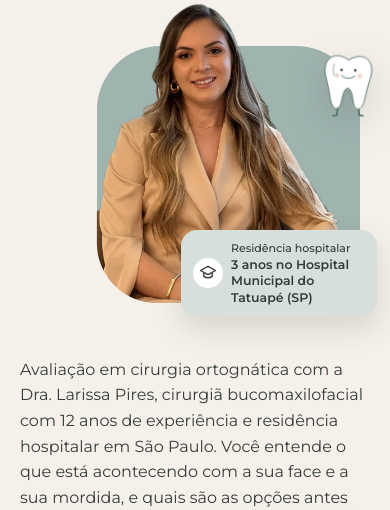
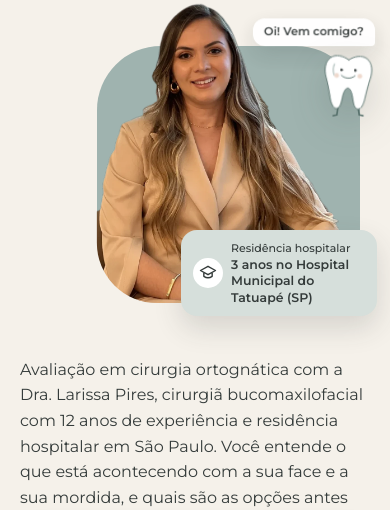
Before and after one commit to AK-Media-LPs/integra-saude-lp-larissa, a plain HTML site: page index.html in a window 390 px wide. Shown: the part 334-844 px from the top of the page. Drawn offline with Linux system fonts and the light colour scheme; animation ran at ten frames a second.

Commit message:
Mascote com movimento suave e balão de fala também no mobile
O dentinho persegue a posição de destino com amortecimento em vez de grudar na
rolagem, e a inclinação acompanha a direção do scroll de forma suave. O balão de
fala passa a aparecer no mobile. main.js?v=4, style.css?v=3.

Co-Authored-By: Claude Opus 5.5 <noreply@anthropic.com>

```diff
--- a/assets/css/style.css
+++ b/assets/css/style.css
@@ -436,7 +436,7 @@ h1,h2,h3,.t{text-wrap:balance}
 #quando .card .qfn,#sinais .card .qfn{grid-column:1/-1}
 .btn{font-size:15px!important;padding:12px 18px!important;gap:10px!important}
 #topo .btn,#sinais .btn,#sobre .btn,#final .btn,#avaliacao .btn{width:100%}
-.tmb{display:none}
+.tmb{right:2px;padding:7px 11px;font-size:11.5px!important;border-radius:12px 12px 4px 12px}
 .tph{top:16%!important;right:-2%!important;width:58px!important}
 }
 .qzg{display:grid;grid-template-columns:minmax(0,.9fr) minmax(0,1.1fr);gap:clamp(28px,5vw,72px);align-items:start}
--- a/assets/js/main.js
+++ b/assets/js/main.js
@@ -271,34 +271,42 @@ class Component extends DCLogic {
     var el = document.querySelector('.tms'), ph = document.querySelector('.tph'), bub = document.querySelector('.tmb');
     if (!el || !ph) return;
     var S = [['#topo','Oi! Vem comigo?'],['#quando','Essas são as áreas dela'],['#sobre','Prazer, Dra. Larissa'],['#sinais','Algum desses é você?'],['#avaliacao','Tudo explicado, sem pressa'],['#duvidas','Dúvida? Tem resposta aqui'],['#clinica','Olha o consultório'],['#local','Fica fácil de chegar'],['#final','Bora agendar?']].map(function (x) { return [document.querySelector(x[0]), x[1]]; }).filter(function (x) { return x[0]; });
-    var raf = 0, lastY = window.scrollY, wt = 0, st = 0, cur = -1, dir = 1;
+    var raf = 0, lastY = window.scrollY, wt = 0, st = 0, cur = -1, dir = 1, walking = false;
+    var ps = null, ts = 0, rs = 0, lt = 0, calm = window.matchMedia('(prefers-reduced-motion: reduce)').matches;
     var say = function (t) { bub.textContent = t; el.classList.add('say'); clearTimeout(st); st = setTimeout(function () { el.classList.remove('say'); }, 2600); };
     var ease = function (t) { return t < .5 ? 2 * t * t : 1 - Math.pow(-2 * t + 2, 2) / 2; };
-    var upd = function () {
+    var upd = function (now) {
       raf = 0;
+      var dt = lt ? Math.min(.1, (now - lt) / 1000) : 0; lt = now || 0;
       var vw = window.innerWidth, vh = window.innerHeight, y = window.scrollY, mob = vw <= 900;
       var r = ph.getBoundingClientRect(), w0 = r.width || 150;
       var max = Math.max(1, document.documentElement.scrollHeight - vh), p = Math.min(1, y / max);
       var t = ease(Math.min(1, Math.max(0, y / (vh * (mob ? .5 : .7)))));
+      var rt = walking && t > .9 ? dir * (mob ? 6 : 4) : 0;
+      if (ps === null || calm) { ps = p; ts = t; rs = rt; }
+      else if (dt) { var k = 1 - Math.exp(-dt * 7), kr = 1 - Math.exp(-dt * 10); ps += (p - ps) * k; ts += (t - ts) * k; rs += (rt - rs) * kr; }
       var gut = (vw - 1240) / 2, w1 = mob ? 40 : gut > 120 ? 60 : 50;
-      var x1 = mob ? vw - w1 - 6 + Math.sin(p * Math.PI * 9) * 3 : (gut > 70 ? vw - gut / 2 - w1 / 2 : vw - w1 - 10) + Math.sin(p * Math.PI * 9) * Math.min(10, gut / 8);
-      var y1 = vh * .16 + p * vh * .58;
-      var w = w0 + (w1 - w0) * t, x = r.left + (x1 - r.left) * t, yy = r.top + (y1 - r.top) * t;
-      el.style.width = w + 'px';
-      el.style.transform = 'translate(' + x.toFixed(1) + 'px,' + yy.toFixed(1) + 'px) rotate(' + (t > .9 ? dir * 4 : 0) + 'deg)';
+      var x1 = mob ? vw - w1 - 6 + Math.sin(ps * Math.PI * 9) * 3 : (gut > 70 ? vw - gut / 2 - w1 / 2 : vw - w1 - 10) + Math.sin(ps * Math.PI * 9) * Math.min(10, gut / 8);
+      var y1 = vh * .16 + ps * vh * .58;
+      var w = w0 + (w1 - w0) * ts, x = r.left + (x1 - r.left) * ts, yy = r.top + (y1 - r.top) * ts;
+      el.style.width = w.toFixed(2) + 'px';
+      el.style.transform = 'translate3d(' + x.toFixed(2) + 'px,' + yy.toFixed(2) + 'px,0) rotate(' + rs.toFixed(2) + 'deg)';
       el.classList.add('on');
-      if (!mob && t > .98) {
+      if (t > .98) {
         var c = 0; S.forEach(function (s2, i) { if (s2[0].getBoundingClientRect().top < vh * .5) c = i; });
         if (c !== cur) { cur = c; if (c > 0) say(S[c][1]); }
       } else if (y < 40 && cur !== 0) { cur = 0; setTimeout(function () { if (window.scrollY < 40) say(S[0][1]); }, 2600); }
+      if (Math.abs(p - ps) > .0002 || Math.abs(t - ts) > .001 || Math.abs(rt - rs) > .05) raf = requestAnimationFrame(upd);
+      else lt = 0;
     };
     var on = function () {
-      var y = window.scrollY; if (y !== lastY) { dir = y > lastY ? 1 : -1; lastY = y; el.classList.add('walk'); clearTimeout(wt); wt = setTimeout(function () { el.classList.remove('walk'); }, 220); }
+      var y = window.scrollY; if (y !== lastY) { dir = y > lastY ? 1 : -1; lastY = y; walking = true; el.classList.add('walk'); clearTimeout(wt); wt = setTimeout(function () { walking = false; el.classList.remove('walk'); if (!raf) raf = requestAnimationFrame(upd); }, 260); }
       if (!raf) raf = requestAnimationFrame(upd);
     };
-    window.addEventListener('tsay', function (e) { if (window.innerWidth > 900) say(e.detail); });
+    window.addEventListener('tsay', function (e) { say(e.detail); });
     window.addEventListener('scroll', on, { passive: true }); window.addEventListener('resize', on);
-    upd(); setTimeout(upd, 600); setTimeout(upd, 1600);
+    var kick = function () { if (!raf) raf = requestAnimationFrame(upd); };
+    kick(); setTimeout(kick, 600); setTimeout(kick, 1600);
     this.offMas = function () { window.removeEventListener('scroll', on); window.removeEventListener('resize', on); clearTimeout(st); clearTimeout(wt); };
   }
   setupRail() {
--- a/index.html
+++ b/index.html
@@ -23,12 +23,12 @@
 <link rel="preload" href="assets/fonts/montserrat-normal-var.woff2" as="font" type="font/woff2" crossorigin>
 <link rel="preload" href="assets/fonts/playfair-display-normal-var.woff2" as="font" type="font/woff2" crossorigin>
 <link rel="preload" href="assets/img/dra-larissa-hero.webp?v=2" as="image">
-<link rel="stylesheet" href="assets/css/style.css?v=2">
+<link rel="stylesheet" href="assets/css/style.css?v=3">
 <!-- TRACKING HEAD (GTM / Meta Pixel): colar abaixo antes de publicar -->
 <!-- /TRACKING HEAD -->
 <script src="assets/js/gsap.min.js?v=2" defer></script>
 <script src="assets/js/ScrollTrigger.min.js?v=2" defer></script>
-<script src="assets/js/main.js?v=3" defer></script>
+<script src="assets/js/main.js?v=4" defer></script>
 </head>
 <body>
 <!-- TRACKING BODY (noscript do GTM, se houver) -->
```
Also changed, not shown: 1 other file.
